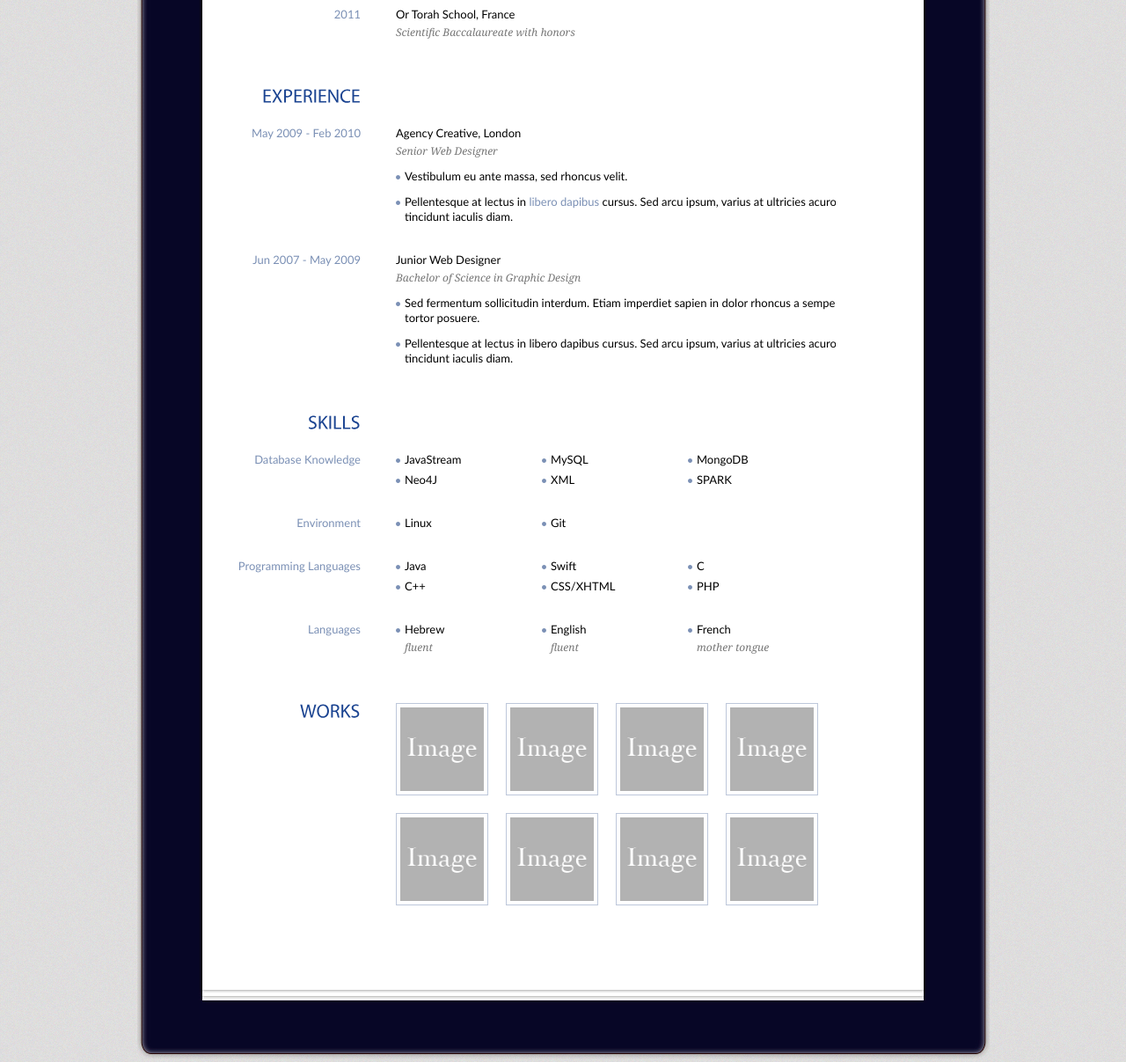
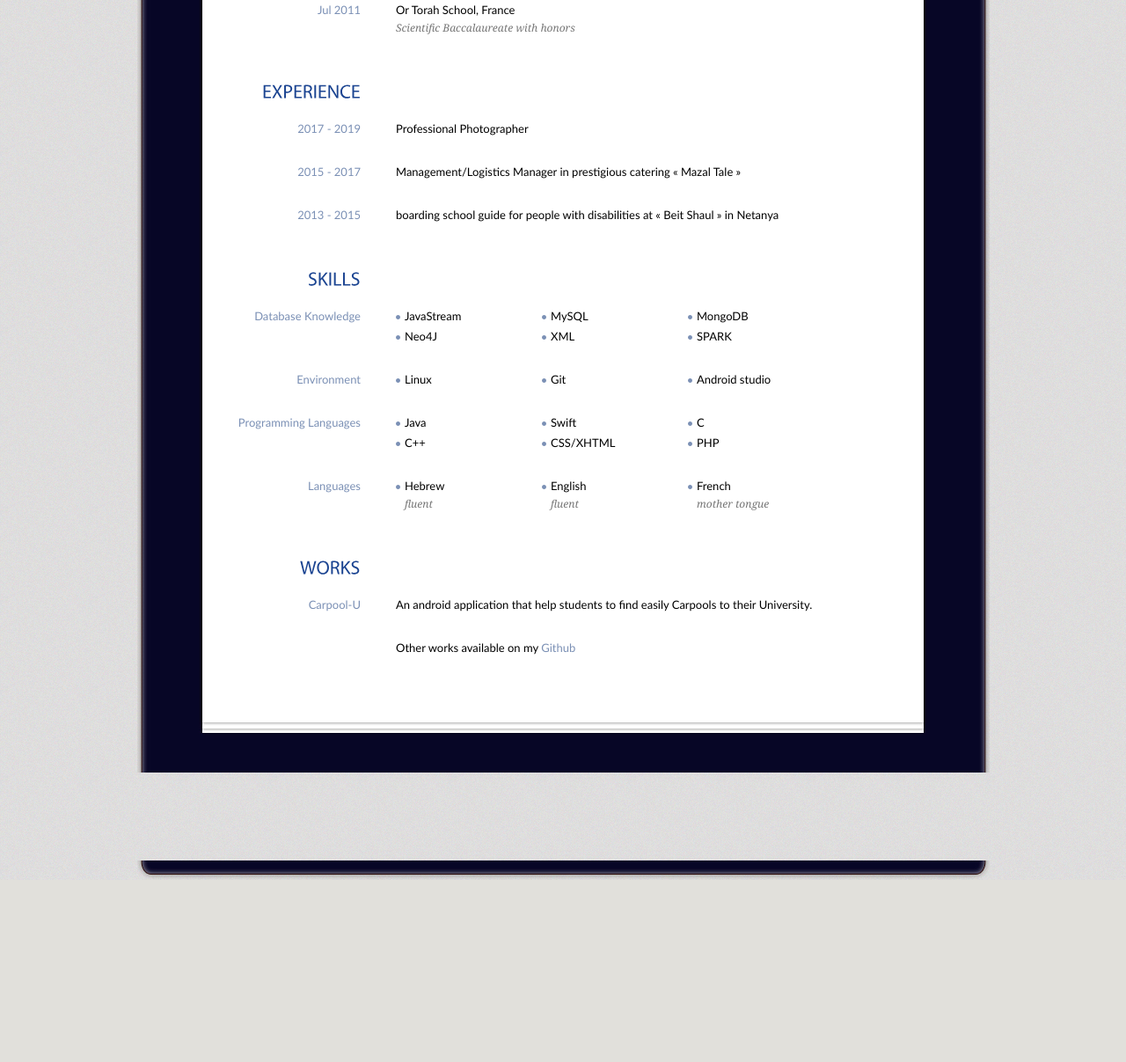
Before and after one commit to johant93/Resume, a website: page index.html in a window 1280 px wide. Shown: the part 832-2039 px from the top of the page at 88% size. After the commit the page ends 1832 px from the top, so only its background shows below. Drawn offline with Linux system fonts and the light colour scheme.

Commit message:
experience and work update

```diff
--- a/index.html
+++ b/index.html
@@ -38,9 +38,9 @@
           <!-- Begin Personal Information -->
           <div class="self">
             <h1 class="name">Johann thuillier<br />
-              <span>Developer Junior</span></h1>
+              <span>Junior Developer <span></h1>
             <ul>
-              <li class="ad">petah tikva street, Netanya Israel</li>
+              <li class="ad">Petah tikva street, Netanya Israel</li>
               <li class="mail">thuillierjohann@gmail.com</li>
               <li class="tel">+972 58-505-2871</li>
               <li class="web">https://johann-resume.herokuapp.com/</li>
@@ -82,7 +82,7 @@
               <em>Medical Massage Course</em></p>
           </div>
           <div class="content">
-            <h3>2011</h3>
+            <h3>Jul 2011</h3>
             <p>Or Torah School, France <br />
               <em>Scientific Baccalaureate with honors </em></p>
           </div>
@@ -92,22 +92,16 @@
         <div class="entry">
           <h2>EXPERIENCE</h2>
           <div class="content">
-            <h3>May 2009 - Feb 2010</h3>
-            <p>Agency Creative, London <br />
-              <em>Senior Web Designer</em></p>
-            <ul class="info">
-              <li>Vestibulum eu ante massa, sed rhoncus velit.</li>
-              <li>Pellentesque at lectus in <a href="#">libero dapibus</a> cursus. Sed arcu ipsum, varius at ultricies acuro, tincidunt iaculis diam.</li>
-            </ul>
+            <h3>2017 - 2019</h3>
+            <p>Professional Photographer </p>
           </div>
           <div class="content">
-            <h3>Jun 2007 - May 2009</h3>
-            <p>Junior Web Designer <br />
-              <em>Bachelor of Science in Graphic Design</em></p>
-            <ul class="info">
-              <li>Sed fermentum sollicitudin interdum. Etiam imperdiet sapien in dolor rhoncus a semper tortor posuere. </li>
-              <li>Pellentesque at lectus in libero dapibus cursus. Sed arcu ipsum, varius at ultricies acuro, tincidunt iaculis diam.</li>
-            </ul>
+            <h3>2015 - 2017</h3>
+            <p>Management/Logistics Manager in prestigious catering « Mazal Tale » </p>
+          </div>
+          <div class="content">
+            <h3>2013 - 2015</h3>
+            <p>boarding school guide for people with disabilities at « Beit Shaul » in Netanya </p>
           </div>
         </div>
         <!-- End 3rd Row -->
@@ -130,6 +124,7 @@
             <ul class="skills">
               <li>Linux</li>
               <li>Git</li>
+              <li>Android studio</li>
             </ul>
           </div>
           <div class="content">
@@ -158,16 +153,15 @@
 
            <div class="entry">
         <h2>WORKS</h2>
-        	<ul class="works">
-        		<li><a href="public/images/1.jpg" rel="gallery" title="Lorem ipsum dolor sit amet."><img src="public/images/image.jpg" alt="" /></a></li>
-        		<li><a href="images/2.jpg" rel="gallery" title="Lorem ipsum dolor sit amet."><img src="public/images/image.jpg" alt="" /></a></li>
-        		<li><a href="images/3.jpg" rel="gallery" title="Lorem ipsum dolor sit amet."><img src="public/images/image.jpg" alt="" /></a></li>
-        		<li><a href="images/1.jpg" rel="gallery" title="Lorem ipsum dolor sit amet."><img src="public/images/image.jpg" alt="" /></a></li>
-        		<li><a href="images/2.jpg" rel="gallery" title="Lorem ipsum dolor sit amet."><img src="public/images/image.jpg" alt="" /></a></li>
-        		<li><a href="images/3.jpg" rel="gallery" title="Lorem ipsum dolor sit amet."><img src="public/images/image.jpg" alt="" /></a></li>
-        		<li><a href="images/1.jpg" rel="gallery" title="Lorem ipsum dolor sit amet."><img src="public/images/image.jpg" alt="" /></a></li>
-        		<li><a href="images/1.jpg" rel="gallery" title="Lorem ipsum dolor sit amet."><img src="public/images/image.jpg" alt="" /></a></li>
-        	</ul>
+        <div class="content">
+          <h3><a href="https://github.com/johant93/Carpool-U">Carpool-U</a></h3>
+            <p>An android application that help students to find easily Carpools to their University.</p>
+          </div>
+          <div class="content">
+            <p> Other works available on my <a href="https://github.com/johant93">Github</a>
+            </p>
+          </div>
+          </div>
         </div>
         <!-- Begin 5th Row -->
 
```
